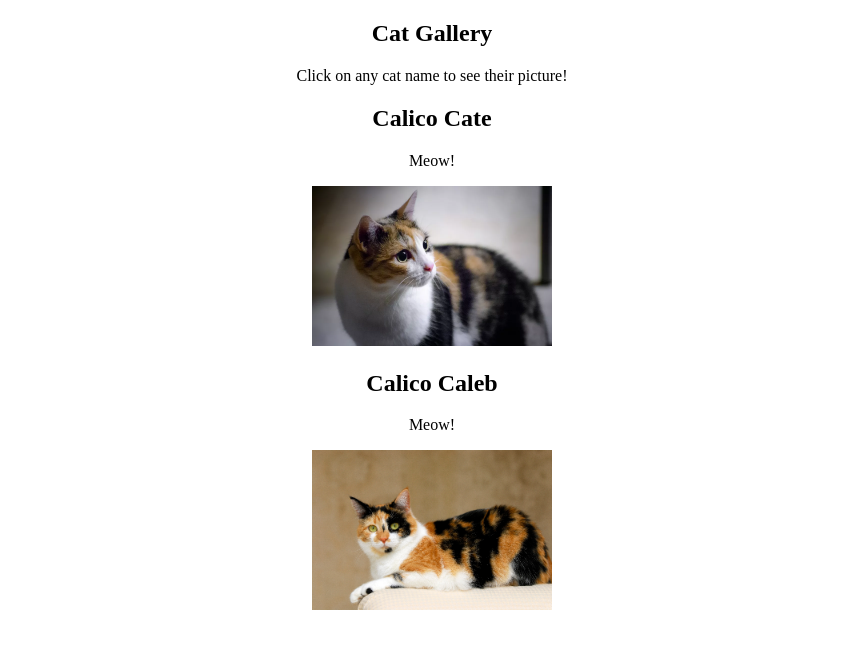
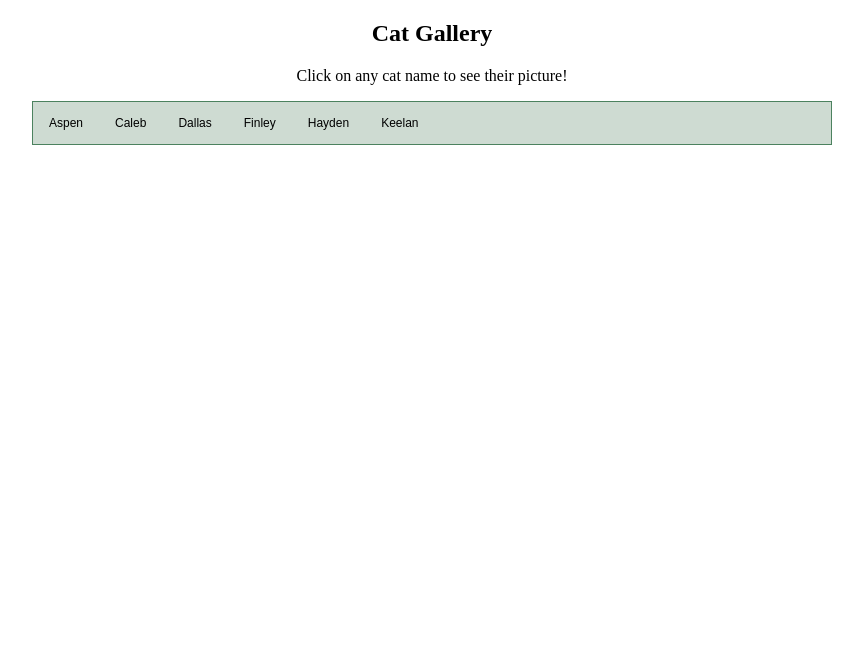
Before and after one commit to sgarciachavez/CatClicker, a plain HTML site: page index.html in a window 1280 px wide. Shown: the whole page, without its empty margins (208-1071 px from the left). Drawn offline with Linux system fonts and the light colour scheme.

Commit message:
Adding more than 2 cats dynamically

```diff
--- a/css/main.css
+++ b/css/main.css
@@ -1,8 +1,50 @@
-main{
+body, main{
   text-align: center;
+  width: 800px;
+  margin-left: auto;
+  margin-right: auto;
 }
 
 .cat-image{
   width: 15em;
   height: 10em;
 }
+
+.hide{
+  display: none;
+}
+/* Style the tab */
+.tab {
+  overflow: hidden;
+  border: 1px solid #4c825f;
+  background-color: #cedbd2;
+}
+
+/* Style the buttons that are used to open the tab content */
+.tab button {
+  font-size: .75em;
+  background-color: inherit;
+  float: left;
+  border: none;
+  outline: none;
+  cursor: pointer;
+  padding: 14px 16px;
+  transition: 0.3s;
+}
+
+/* Change background color of buttons on hover */
+.tab button:hover {
+  background-color: #daede0;
+}
+
+/* Create an active/current tablink class */
+.tab button.active {
+  background-color: #b7ccbe;
+}
+
+/* Style the tab content */
+.tabcontent {
+  padding: 6px 12px;
+  border: 1px solid #4c825f;
+  border-top: none;
+}
--- a/js/scripts.js
+++ b/js/scripts.js
@@ -1,6 +1,6 @@
 //Create 2 arrays of cat names & with their corresponding src location
-let catnames = ["Calico Cate", "Calico Caleb"];
-let catimages = ["calico1.jpg", "calico2.jpg"];
+let catnames = ["Aspen", "Caleb", "Dallas", "Finley", "Hayden", "Keelan"];
+let catimages = ["calico0.jpg", "calico1.jpg","calico2.jpg", "calico3.jpg","calico4.jpg", "calico5.jpg"];
 //The empty array will hold the cat objects
 let cats = [];
 
@@ -22,35 +22,38 @@ class Cat{
   }
 }
 
-//grab the cat container and fill it up with cats! Meow!
+
+let tabcontainer = document.getElementById("tab-container");
 let container = document.getElementById("cat-container");
-for(i in catnames){
-  // console.log(catnames[i]);
-  // console.log(catimages[i]);
+
+for(let i = 0; i < catnames.length; i++){
+  let button = document.createElement("button");
+  button.id = i.toString();
+  button.appendChild(document.createTextNode(catnames[i]));
+  tabcontainer.appendChild(button);
+
   let div = document.createElement("div");
+  div.id=`catinfo${i}`;
+  div.classList.add("tabcontent", "hide");  //need to add hide here!
 
-  let nameholder = document.createElement("h2");
-  let n = document.createTextNode(catnames[i]);
-  nameholder.appendChild(n);
+  let nameholder = document.createElement("h3");
+  nameholder.appendChild(document.createTextNode(catnames[i]));
+  div.appendChild(nameholder);
 
   let counter = document.createElement("p");
-  counter.appendChild(document.createTextNode("Meow! "));
+  counter.appendChild(document.createTextNode("Click me! ... Meow! "));
   let span = document.createElement("span");
   span.id = `cat${i}-counter`;
-  //span.textContent = "0";
   counter.appendChild(span);
+  div.appendChild(counter);
 
   let image = document.createElement("img");
   image.id = `cat${i}`;
-  image.className = "cat-image";
+  image.classList.add("cat-image");
   image.setAttribute("src", `images/${catimages[i]}`);//images/calico1.jpg
-  console.log(catimages[i]);
+  //console.log(catimages[i]);
   image.setAttribute("alt", `Picture of cat named ${catnames[i]}`);
-
-  div.appendChild(nameholder);
-  div.appendChild(counter);
   div.appendChild(image);
-
   container.appendChild(div);
 
   let cat = new Cat(catnames[i],`cat${i}` );
@@ -58,9 +61,9 @@ for(i in catnames){
 }
 
 container.addEventListener('click', function(evt){
-  //console.log(evt.target.id);
   for(let i in cats){
     cat = cats[i];
+
     if(cat.id === evt.target.id){
       cat.increaseCounter();
       let id = `${cat.id}-counter`;
@@ -70,3 +73,27 @@ container.addEventListener('click', function(evt){
   }
 
 }, false);
+
+tabcontainer.addEventListener('click', function(evt){
+
+  let buttons = document.getElementsByTagName("button");
+  //Deactivate all buttons/tabs
+  for(let i = 0; i< buttons.length; i++){
+    buttons[i].classList.toggle("active", false);
+  }
+  //Hide all tabcontent/pictures
+  tabcontent = document.getElementsByClassName("tabcontent");
+  for (i = 0; i < tabcontent.length; i++) {
+    tabcontent[i].classList.toggle("hide", true);
+  }
+
+  //Activate Active button!
+  let active = document.getElementById(evt.target.id);
+  active.classList.toggle("active", true);
+
+  //show the picture!!
+  let id = "catinfo".concat(evt.target.id);
+  let div = document.getElementById(id);
+  div.classList.toggle("hide", false);
+
+}, false);
```
